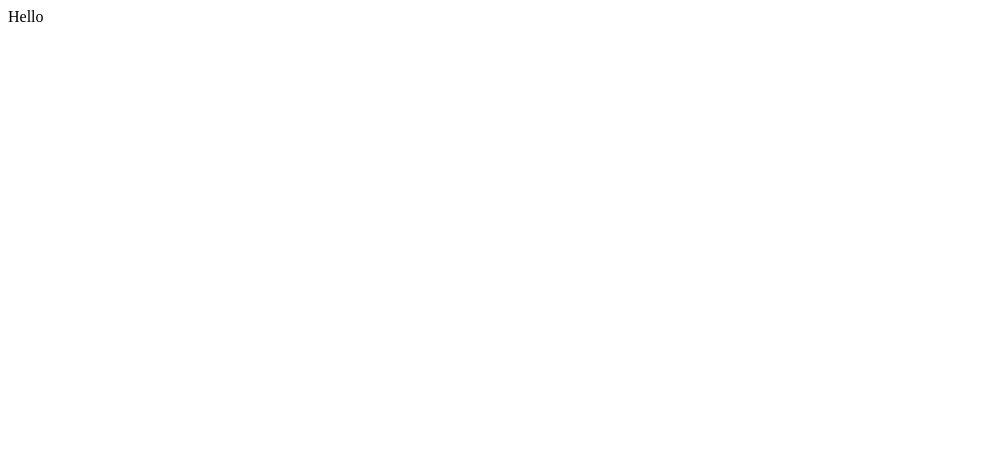
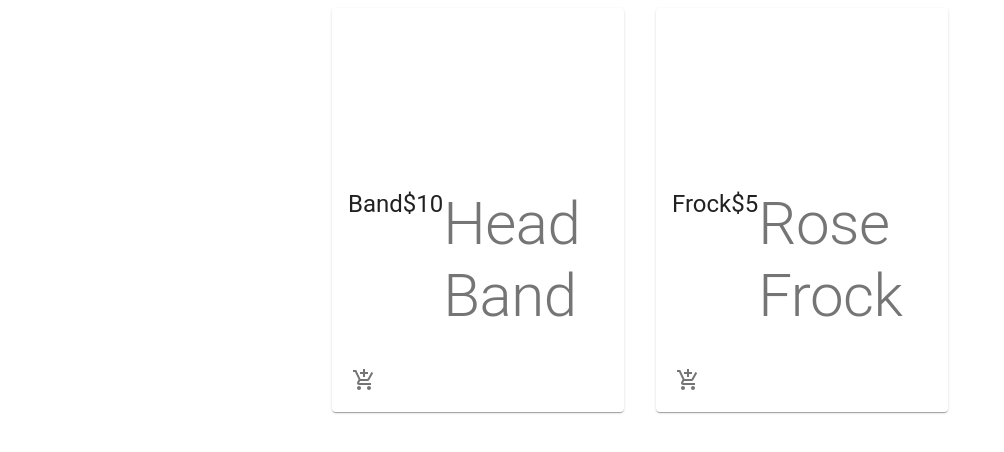
Before and after one commit to nexzanavod/E-Commerce, a React (Create React App) app: page / in a window 1280 px wide. Shown: the top 452 px of the page, without its empty margins (0-1004 px from the left). Built offline with nearby package versions, Linux system fonts and the light colour scheme.

Commit message:
Adding a Product.jsx

```diff
--- a/src/App.js
+++ b/src/App.js
@@ -1,7 +1,12 @@
 import React from "react";
+import Products from "./components/Products/Products";
 
 function App() {
-  return <div>Hello</div>;
+  return (
+    <div>
+      <Products />
+    </div>
+  );
 }
 
 export default App;
--- a/src/components/Product/Product/Product.jsx
+++ b/src/components/Products/Product/Product.jsx
@@ -5,16 +5,19 @@ import {
   CardContent,
   CardActions,
   Typography,
-  IconBotton,
+  IconButton,
 } from "@material-ui/core";
 import { AddShoppingCart } from "@material-ui/icons";
-import { classes } from "istanbul-lib-coverage";
+
+import useStyles from "./styles";
 
 const Product = ({ product }) => {
+  const classes = useStyles();
+
   return (
     <div>
       <Card className={classes.root}>
-        <CardMedia className={classes.media} image="" title={Product.name} />
+        <CardMedia className={classes.media} image="" title={product.name} />
         <CardContent>
           <div className={classes.cardContent}>
             <Typography variant="h5" gutterBottom>
--- /dev/null
+++ b/src/components/Products/Product/styles.js
@@ -0,0 +1,19 @@
+import { makeStyles } from "@material-ui/core/styles";
+
+export default makeStyles(() => ({
+  root: {
+    maxWidth: "100%",
+  },
+  media: {
+    height: 0,
+    paddingTop: "56.25%", // 16:9
+  },
+  cardActions: {
+    display: "flex",
+    justifyContent: "flex-end",
+  },
+  cardContent: {
+    display: "flex",
+    justifyContent: "space-between",
+  },
+}));
--- /dev/null
+++ b/src/components/Products/Products.js
@@ -0,0 +1,37 @@
+import React from "react";
+import { Grid } from "@material-ui/core";
+
+import Product from "./Product/Product";
+
+//Product That go to Grid
+const products = [
+  {
+    id: 1,
+    name: "Band",
+    description: "Head Band",
+    price: "$10",
+  },
+  {
+    id: 2,
+    name: "Frock",
+    description: "Rose Frock",
+    price: "$5",
+  },
+];
+
+const Products = () => {
+  return (
+    <main>
+      <Grid container justify="center" spacing={4}>
+        {products.map((product) => (
+          //xs = Big Device  // sm = small Devices
+          <Grid item Key={product.id} xs={12} sm={6} lg={3}>
+            <Product product={product} />
+          </Grid>
+        ))}
+      </Grid>
+    </main>
+  );
+};
+
+export default Products;
```
Also changed, not shown: src/components/Product/Product.js (deleted, +0 -34 lines).
